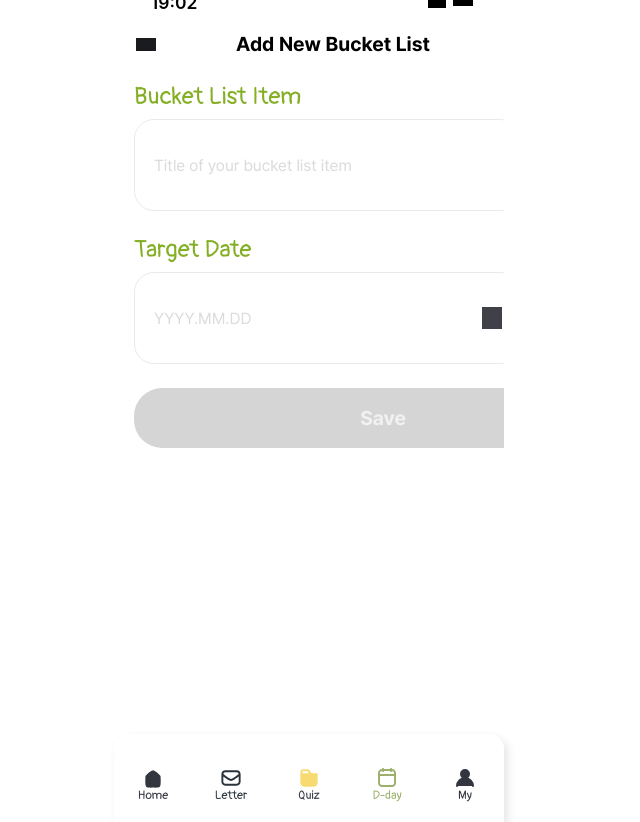
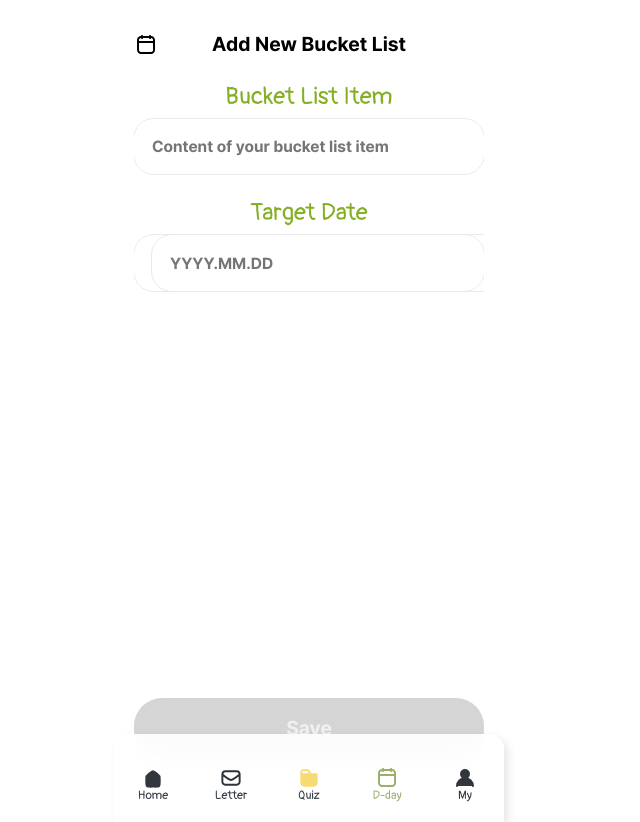
Before and after one commit to GAD-2025/gad-2025-6, a React (Create React App) app: page /dday/add-bucket-list in a window 1280 px wide. Shown: the whole page, without its empty margins (331-971 px from the left). Built offline with nearby package versions, Linux system fonts and the light colour scheme; sample sign-in values are in the browser's storage.

Commit message:
백엔드: 버킷리스트 작성 및 기록

```diff
--- a/src/pages/DDay/AddBucketListPage.js
+++ b/src/pages/DDay/AddBucketListPage.js
@@ -1,302 +1,233 @@
-import React, { useState } from 'react';
+import React, { useState, useRef } from 'react';
+import { useNavigate } from 'react-router-dom';
 import styled from 'styled-components';
-import { useNavigate } from 'react-router-dom';
-
-const PageContainer = styled.div`
-  width: 100%;
-  height: 100%;
-  position: relative;
-  background: white;
-  overflow: hidden;
-`;
-
-const ContentWrapper = styled.div`
-  width: 390px;
-  left: 0px;
-  top: 0px;
-  position: absolute;
-  flex-direction: column;
-  justify-content: flex-start;
-  align-items: flex-start;
-  gap: 408px;
-  display: inline-flex;
-`;
-
-const HeaderSection = styled.div`
-  align-self: stretch;
-  flex-direction: column;
-  justify-content: flex-start;
-  align-items: flex-start;
-  display: flex;
-`;
-
-const StatusBar = styled.div`
-  align-self: stretch;
-  height: 44px;
-  position: relative;
-  overflow: hidden;
-`;
-
-const WifiIcon = styled.div`
-  width: 17.48px;
-  height: 12.62px;
-  left: 314.26px;
-  top: 17.48px;
-  position: absolute;
-  background: var(--Light-Ink, black);
-`;
-
-const BatteryIcon = styled.div`
-  width: 25.83px;
-  height: 12.14px;
-  left: 337.56px;
-  top: 17.48px;
-  position: absolute;
-  & > div {
-    width: 19.61px;
-    height: 8.40px;
-    left: 1.87px;
-    top: 1.87px;
-    position: absolute;
-    background: var(--Light-Ink, black);
-  }
-`;
-
-const TimeText = styled.div`
-  left: 36.87px;
-  top: 15.54px;
-  position: absolute;
-  text-align: center;
-  color: var(--Light-Ink, black);
-  font-size: 17.48px;
-  font-family: SF Pro Display;
-  font-weight: 600;
-  line-height: 17.48px;
-  word-wrap: break-word;
-`;
-
-const TopBar = styled.div`
-  align-self: stretch;
-  flex-direction: column;
-  justify-content: flex-start;
-  align-items: center;
-  gap: 16px;
-  display: flex;
-`;
-
-const TopBarDefault = styled.div`
-  align-self: stretch;
-  height: 44px;
-  position: relative;
-  overflow: hidden;
-`;
-
-const ArrowLeftIcon = styled.div`
-  width: 24px;
-  height: 24px;
-  left: 20px;
-  top: 10.50px;
-  position: absolute;
-  cursor: pointer;
-  & > div {
-    width: 20px;
-    height: 13px;
-    left: 2px;
-    top: 5.50px;
-    position: absolute;
-    background: var(--Grayscale-900, #1A1B1E);
-  }
-`;
-
-const PageTitle = styled.div`
-  left: 122px;
-  top: 10px;
-  position: absolute;
-  text-align: center;
-  color: var(--Black, black);
-  font-size: 20px;
-  font-family: Pretendard;
-  font-weight: 700;
-  word-wrap: break-word;
-`;
-
-const FormSection = styled.div`
-  width: 350px;
-  flex-direction: column;
-  justify-content: flex-start;
-  align-items: flex-start;
-  gap: 24px;
-  display: flex;
-`;
-
-const InputGroup = styled.div`
-  align-self: stretch;
-  flex-direction: column;
-  justify-content: flex-start;
-  align-items: flex-start;
-  gap: 8px;
-  display: flex;
-`;
-
-const InputLabel = styled.div`
-  align-self: stretch;
-  color: #84AF25;
-  font-size: 24px;
-  font-family: Pangolin;
-  font-weight: 400;
-  word-wrap: break-word;
-  text-align: left;
-`;
-
-const InputField = styled.div`
-  width: 350px;
-  height: 56px;
-  padding: 18px;
-  background: white;
-  overflow: hidden;
-  border-radius: 20px;
-  outline: 1px #EAEAEA solid;
-  outline-offset: -1px;
-  justify-content: center;
-  align-items: center;
-  gap: 10px;
-  display: inline-flex;
-`;
-
-const StyledInput = styled.input`
-  flex: 1 1 0;
-  align-self: stretch;
-  color: #2C2C2C;
-  font-size: 16px;
-  font-family: Pretendard;
-  font-weight: 700;
-  word-wrap: break-word;
-  border: none;
-  outline: none;
-  background: transparent;
-  box-sizing: border-box;
-  &::placeholder {
-    color: #DBDBDB;
-    font-weight: 400;
-  }
-`;
-
-const CalendarIcon = styled.div`
-  width: 20px;
-  height: 22px;
-  background: #404048;
-`;
-
-const SaveButton = styled.div`
-  width: 350px;
-  padding-left: 74px;
-  padding-right: 74px;
-  padding-top: 18px;
-  padding-bottom: 18px;
-  background: ${(props) => (props.active ? '#84AF25' : '#D5D5D5')};
-  overflow: hidden;
-  border-radius: 28px !important;
-  justify-content: center;
-  align-items: center;
-  gap: 10px;
-  display: inline-flex;
-  cursor: ${(props) => (props.active ? 'pointer' : 'default')};
-`;
-
-const SaveButtonText = styled.div`
-  text-align: center;
-  justify-content: center;
-  display: flex;
-  flex-direction: column;
-  color: #F1F1F1;
-  font-size: 20px;
-  font-family: Pretendard;
-  font-weight: 700;
-  word-wrap: break-word;
-`;
-
-const BottomBar = styled.div`
-  align-self: stretch;
-  height: 36px;
-  position: relative;
-`;
-
-const BottomBarIndicator = styled.div`
-  width: 134px;
-  height: 5px;
-  left: 128px;
-  top: 23px;
-  position: absolute;
-  background: black;
-  border-radius: 100px;
-`;
-
+import { createBucketList } from '../../api/bucketlist';
+import { ReactComponent as ArrowLeftIcon } from '../../assets/icons/Component 43.svg';
+import { ReactComponent as CalendarIcon } from '../../assets/icons/Component 47.svg';
 
 function AddBucketListPage() {
   const navigate = useNavigate();
-  const [title, setTitle] = useState('');
+  const [content, setContent] = useState('');
   const [targetDate, setTargetDate] = useState('');
+  const [rawDate, setRawDate] = useState('');
+  const dateInputRef = useRef(null);
 
   const handleBackClick = () => {
     navigate(-1);
   };
 
-  const isSaveButtonActive = title.trim() !== '' && targetDate.trim() !== '';
+  const handleCalendarIconClick = () => {
+    dateInputRef.current.showPicker();
+  };
+
+  const handleDateChange = (e) => {
+    const dateValue = e.target.value;
+    setRawDate(dateValue); // Keep YYYY-MM-DD for the API
+    setTargetDate(dateValue.replace(/-/g, '.')); // Format to YYYY.MM.DD for display
+  };
+
+  const handleSave = async () => {
+    if (!isSaveButtonActive) return;
+
+    // TODO: Replace with actual user ID from auth context
+    const userId = 1;
+
+    const bucketListData = {
+      userId,
+      content,
+      target_date: rawDate,
+    };
+
+    try {
+      await createBucketList(bucketListData);
+      navigate('/dday');
+    } catch (error) {
+      console.error('Failed to create Bucket List item:', error);
+      alert(`Failed to save Bucket List: ${error.message}`);
+    }
+  };
+
+  const isSaveButtonActive = content.trim() !== '' && targetDate.trim() !== '';
 
   return (
-    <PageContainer>
-      <ContentWrapper>
-        <HeaderSection>
-          <StatusBar>
-            <WifiIcon />
-            <BatteryIcon>
-              <div />
-            </BatteryIcon>
-            <TimeText>19:02</TimeText>
-          </StatusBar>
-          <TopBar>
-            <TopBarDefault>
-              <ArrowLeftIcon onClick={handleBackClick}>
-                <div />
-              </ArrowLeftIcon>
+    <PageWrapper>
+      <TopBarWrapper>
+        <BackButton onClick={handleBackClick}>
+          <ArrowLeftIcon />
+        </BackButton>
         <PageTitle>Add New Bucket List</PageTitle>
-            </TopBarDefault>
-            <FormSection>
+      </TopBarWrapper>
+
+      <ContentContainer>
         <InputGroup>
-                <InputLabel>Bucket List Item</InputLabel>
-                <InputField>
+          <Label>Bucket List Item</Label>
           <StyledInput
             type="text"
-                    value={title}
-                    onChange={(e) => setTitle(e.target.value)}
-                    placeholder="Title of your bucket list item"
+            value={content}
+            onChange={(e) => setContent(e.target.value)}
+            placeholder="Content of your bucket list item"
           />
-                </InputField>
         </InputGroup>
+
         <InputGroup>
-                <InputLabel>Target Date</InputLabel>
-                <InputField>
+          <Label>Target Date</Label>
+          <DateInputWrapper>
             <StyledInput
               type="text"
+              readOnly
               value={targetDate}
-                    onChange={(e) => setTargetDate(e.target.value)}
               placeholder="YYYY.MM.DD"
             />
-                  <CalendarIcon />
-                </InputField>
+            <HiddenDateInput
+                type="date"
+                ref={dateInputRef}
+                onChange={handleDateChange}
+            />
+            <CalendarButton onClick={handleCalendarIconClick}>
+              <CalendarIcon style={{ width: 20, height: 20 }} />
+            </CalendarButton>
+          </DateInputWrapper>
         </InputGroup>
-              <SaveButton data-property-1="button.default" active={isSaveButtonActive}>
-                <SaveButtonText>Save</SaveButtonText>
+
+        <SaveButtonWrapper>
+          <SaveButton active={isSaveButtonActive} onClick={handleSave}>
+            Save
           </SaveButton>
-            </FormSection>
-          </TopBar>
-        </HeaderSection>
-        <BottomBar>
-          <BottomBarIndicator />
-        </BottomBar>
-      </ContentWrapper>
-    </PageContainer>
+        </SaveButtonWrapper>
+      </ContentContainer>
+    </PageWrapper>
   );
 }
 
 export default AddBucketListPage;
+
+// Styled components copied and adapted from AddDDayPage for consistency
+
+const PageWrapper = styled.div`
+  width: 100%;
+  height: 100vh;
+  position: relative;
+  background: white;
+  display: flex;
+  flex-direction: column;
+  align-items: center;
+`;
+
+const TopBarWrapper = styled.div`
+  width: 100%;
+  max-width: 390px;
+  height: 44px;
+  position: relative;
+  display: flex;
+  align-items: center;
+  justify-content: center;
+  margin-top: 44px; /* Space for status bar */
+`;
+
+const BackButton = styled.div`
+  position: absolute;
+  left: 20px;
+  top: 10.5px;
+  cursor: pointer;
+  width: 24px;
+  height: 24px;
+  display: flex;
+  align-items: center;
+  justify-content: center;
+`;
+
+const PageTitle = styled.div`
+  text-align: center;
+  color: black;
+  font-size: 20px;
+  font-family: 'Pretendard', sans-serif;
+  font-weight: 700;
+`;
+
+const ContentContainer = styled.div`
+  width: 350px;
+  flex: 1;
+  display: flex;
+  flex-direction: column;
+  gap: 24px;
+  padding-top: 16px;
+  padding-bottom: 20px;
+  overflow-y: auto;
+`;
+
+const InputGroup = styled.div`
+  display: flex;
+  flex-direction: column;
+  gap: 8px;
+`;
+
+const Label = styled.div`
+  color: #84AF25;
+  font-size: 24px;
+  font-family: 'Pangolin', sans-serif;
+  font-weight: 400;
+`;
+
+const StyledInput = styled.input`
+  flex: 1;
+  align-self: stretch;
+  height: 56px;
+  padding: 18px;
+  background: white;
+  border-radius: 20px;
+  outline: 1px #EAEAEA solid;
+  border: none;
+  color: #2C2C2C;
+  font-size: 16px;
+  font-family: 'Pretendard', sans-serif;
+  font-weight: 700;
+  background: transparent;
+  box-sizing: border-box;
+`;
+
+const DateInputWrapper = styled.div`
+  display: flex;
+  align-items: center;
+  gap: 10px;
+  height: 56px;
+  padding: 0 18px;
+  background: white;
+  border-radius: 20px;
+  outline: 1px #EAEAEA solid;
+  box-sizing: border-box;
+`;
+
+const HiddenDateInput = styled.input`
+  display: none;
+`;
+
+const CalendarButton = styled.div`
+  cursor: pointer;
+  display: flex;
+  align-items: center;
+  justify-content: center;
+`;
+
+const SaveButtonWrapper = styled.div`
+  width: 100%;
+  display: flex;
+  justify-content: center;
+  padding-top: 10px;
+  margin-top: auto; /* Push save button to the bottom */
+`;
+
+const SaveButton = styled.div`
+  width: 350px;
+  padding: 18px 74px;
+  background: ${(props) => (props.active ? '#84AF25' : '#D5D5D5')};
+  border-radius: 28px;
+  justify-content: center;
+  align-items: center;
+  display: flex;
+  cursor: ${(props) => (props.active ? 'pointer' : 'default')};
+  color: #F1F1F1;
+  font-size: 20px;
+  font-family: 'Pretendard', sans-serif;
+  font-weight: 700;
+  word-wrap: break-word;
+`;
--- a/src/pages/DDay/DDayPage.js
+++ b/src/pages/DDay/DDayPage.js
@@ -1,10 +1,10 @@
-import React, { useState, useEffect } from 'react';
+import React, { useState, useEffect, useCallback } from 'react';
 import styled from 'styled-components';
 import { useNavigate } from 'react-router-dom';
 import BottomNav from '../../components/layout/BottomNav';
 import { ReactComponent as PencilIcon } from '../../assets/icons/li_pencil-line.svg';
 import { getDdaysByUserId } from '../../api/dday';
-import { getBucketListsByUserId } from '../../api/bucketlist';
+import { getBucketListsByUserId, updateBucketList } from '../../api/bucketlist';
 
 const DDayPage = () => {
   const navigate = useNavigate();
@@ -12,11 +12,10 @@ const DDayPage = () => {
   const [bucketList, setBucketList] = useState([]);
   const [ddayList, setDdayList] = useState([]);
 
-  useEffect(() => {
+  const fetchData = useCallback(async () => {
     // TODO: Replace with actual user ID from auth context
     const userId = 1;
 
-    const fetchData = async () => {
     try {
       if (activeTab === 'dday') {
         const response = await getDdaysByUserId(userId);
@@ -32,10 +31,11 @@ const DDayPage = () => {
     } catch (error) {
       console.error(`Failed to fetch ${activeTab}:`, error);
     }
-    };
+  }, [activeTab]);
 
+  useEffect(() => {
     fetchData();
-  }, [activeTab]);
+  }, [fetchData]);
 
   const handleAddButtonClick = () => {
     if (activeTab === 'dday') {
@@ -53,13 +53,13 @@ const DDayPage = () => {
     navigate(`/dday/bucket-list/${item.id}`, { state: { item } });
   };
 
-  const handleToggleComplete = (id) => {
-    setBucketList(prevList => {
-      const updatedList = prevList.map(item =>
-        item.id === id ? { ...item, completed: !item.completed } : item
-      );
-      return updatedList.sort((a, b) => a.completed - b.completed);
-    });
+  const handleToggleComplete = async (id, currentStatus) => {
+    try {
+      await updateBucketList(id, !currentStatus);
+      fetchData(); // Re-fetch the list to update UI
+    } catch (error) {
+      console.error('Failed to update bucket list item status:', error);
+    }
   };
 
   const calculateDday = (date) => {
@@ -125,7 +125,8 @@ const DDayPage = () => {
               <BucketListItemWrapper key={item.id}>
                 <BucketListItemBar completed={item.is_completed} />
                 <BucketListItemContent completed={item.is_completed}>
-                  <div onClick={(e) => { e.stopPropagation(); handleToggleComplete(item.id); }}>
+                  <div style={{ display: 'flex', alignItems: 'center', gap: '5.07px' }}>
+                    <div onClick={(e) => { e.stopPropagation(); handleToggleComplete(item.id, item.is_completed); }}>
                       {item.is_completed ? (
                         <CompletedCheckbox>
                           <CheckedIcon viewBox="0 0 24 24">
@@ -136,9 +137,20 @@ const DDayPage = () => {
                         <EmptyCheckbox />
                       )}
                     </div>
-                  <BucketListItemText completed={item.is_completed} onClick={() => handleBucketListItemClick(item)}>
+                    <BucketListItemInfo onClick={() => handleBucketListItemClick(item)}>
+                      <BucketListItemText completed={item.is_completed}>
                         {item.content}
                       </BucketListItemText>
+                      {item.target_date && (
+                        <BucketListItemDate>
+                          {new Date(item.target_date).toLocaleDateString()}
+                        </BucketListItemDate>
+                      )}
+                    </BucketListItemInfo>
+                  </div>
+                  {item.target_date && (
+                    <DDayItemDDay>{calculateDday(item.target_date)}</DDayItemDDay>
+                  )}
                 </BucketListItemContent>
               </BucketListItemWrapper>
             ))}
@@ -390,14 +402,14 @@ const BucketListItemBar = styled.div`
 const BucketListItemContent = styled.div`
   width: 347.46px;
   height: 54px;
-  padding: 8.24px 6.34px;
+  padding: 8.24px 12px; /* Adjusted padding */
   left: 2.54px;
   top: 0px;
   position: absolute;
   background: #f4f8ea;
   border-radius: 5.07px;
   display: flex;
-  justify-content: flex-start;
+  justify-content: space-between; /* Use space-between */
   align-items: center;
   gap: 5.07px;
   box-sizing: border-box;
@@ -430,6 +442,13 @@ const CheckedIcon = styled.svg`
   fill: white;
 `;
 
+const BucketListItemInfo = styled.div`
+  display: flex;
+  flex-direction: column;
+  gap: 2px;
+  align-items: flex-start;
+`;
+
 const BucketListItemText = styled.div`
   color: black;
   font-size: 16px;
@@ -438,3 +457,10 @@ const BucketListItemText = styled.div`
   text-decoration: ${(props) => (props.completed ? 'line-through' : 'none')};
   word-wrap: break-word;
 `;
+
+const BucketListItemDate = styled.div`
+  color: #52555d;
+  font-size: 12px;
+  font-family: 'Pretendard', sans-serif;
+  font-weight: 400;
+`;
```
Also changed, not shown: src/api/bucketlist.js (+14 -0 lines), 1 other file (tests, documents, lock files or other folders). Lines whose indentation alone changed are shown as unchanged.
